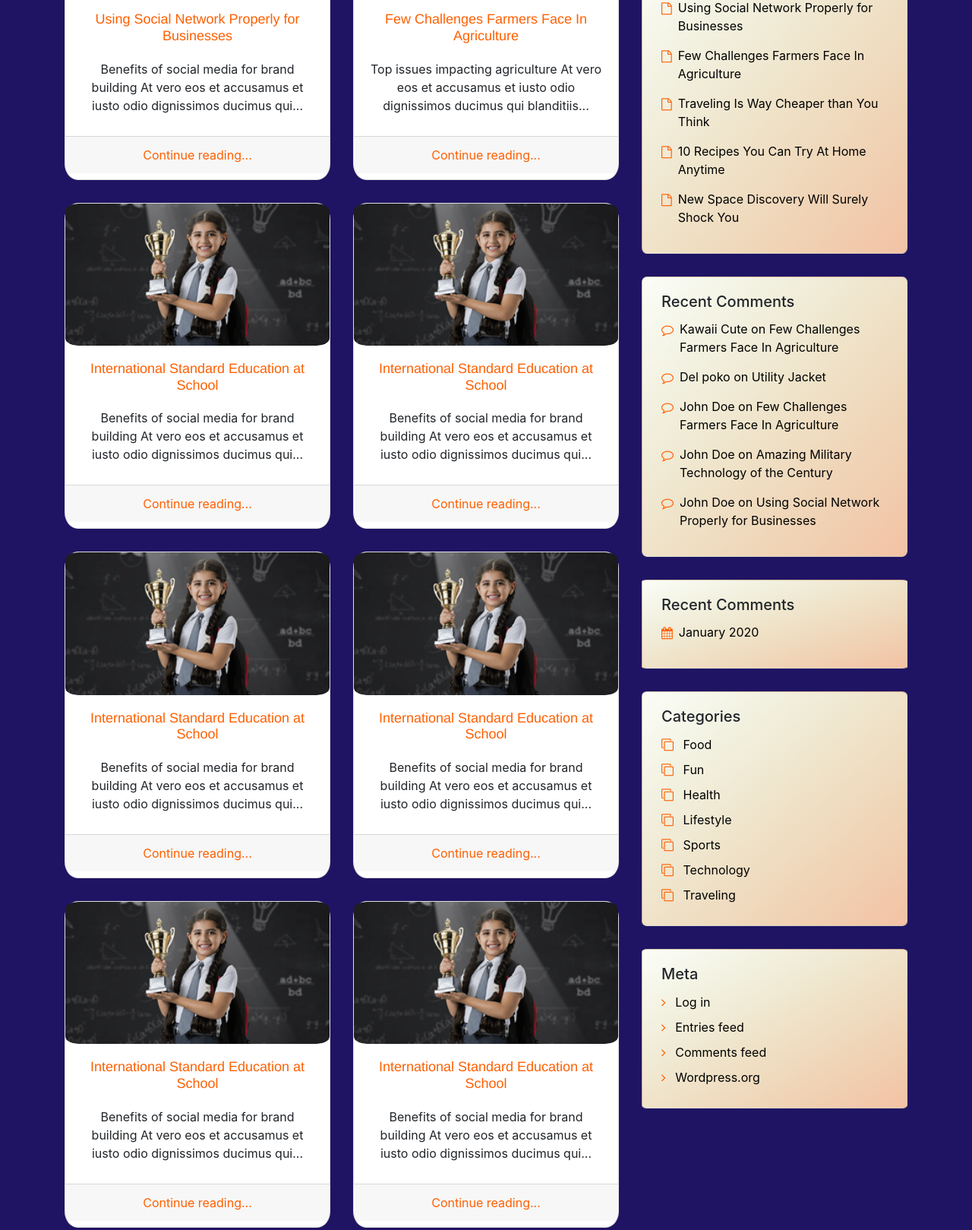
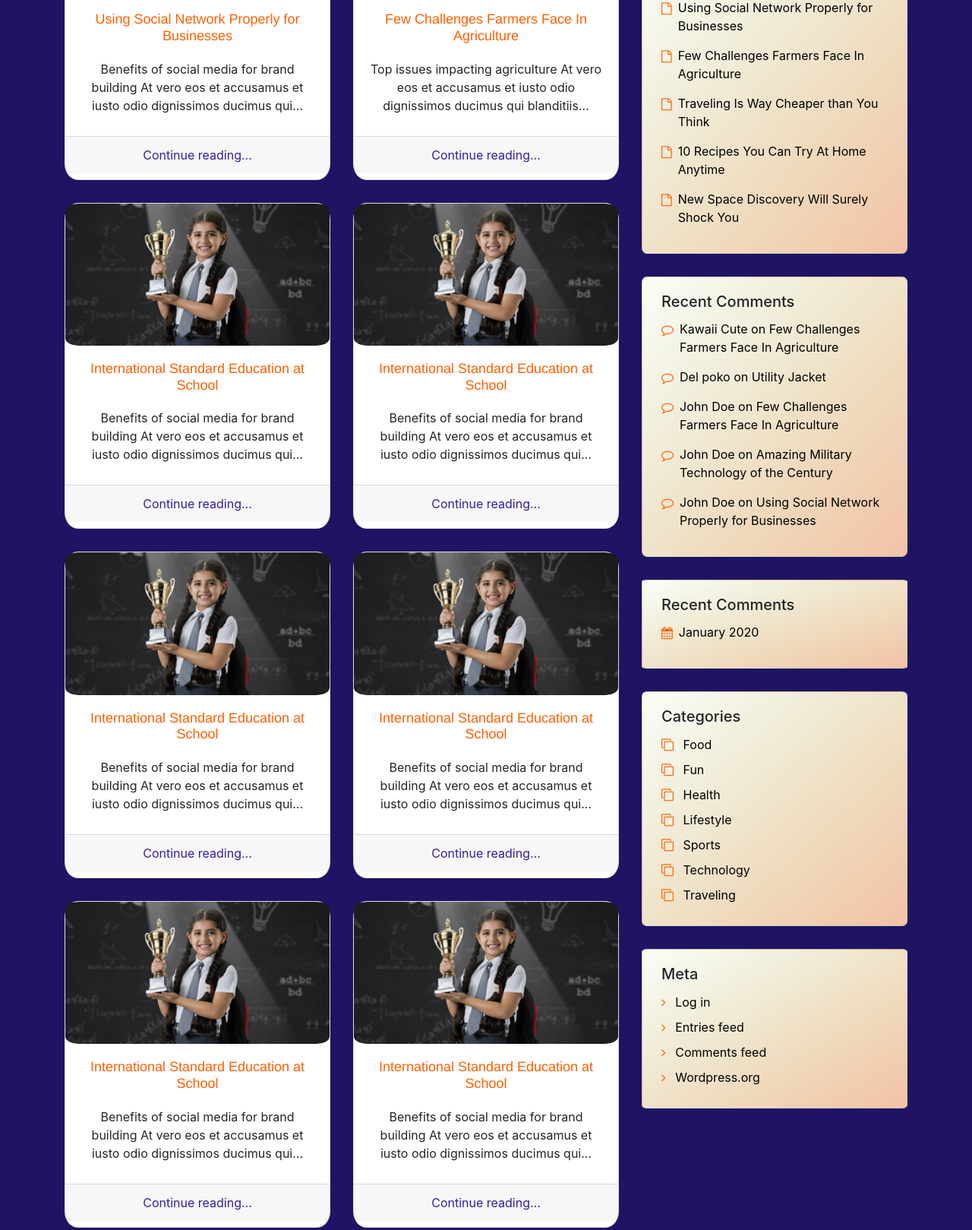
Before and after one commit to RiddhiDhage/Task_Blog.github.io, a plain HTML site: page index.html in a window 1280 px wide. Shown: the part 314-1933 px from the top of the page at 76% size. Drawn offline with Linux system fonts and the light colour scheme.

Commit message:
Update index.html

```diff
--- a/index.html
+++ b/index.html
@@ -35,7 +35,7 @@
                                     <p class="card-text text-center pt-2">Benefits of social media for brand building At vero eos et accusamus et iusto odio dignissimos ducimus qui...</p>
                                 </div>
                                 <div class="card-footer text-center mt-2 mb-2">
-                                    <a href="#" style="color: #ff5f00;">Continue reading...</a>
+                                    <a href="./blog_details.html" style="color: #301fa0;">Continue reading...</a>
                                 </div>
                             </div>
                         </div>
@@ -49,7 +49,7 @@
                                     <p class="card-text text-center pt-2">Top issues impacting agriculture At vero eos et accusamus et iusto odio dignissimos ducimus qui blanditiis...</p>
                                 </div>
                                 <div class="card-footer text-center mt-2 mb-2">
-                                    <a href="#" style="color: #ff5f00;">Continue reading...</a>
+                                    <a href="#" style="color: #301fa0;">Continue reading...</a>
                                 </div>
                             </div>
                         </div>
@@ -63,7 +63,7 @@
                                     <p class="card-text text-center pt-2">Benefits of social media for brand building At vero eos et accusamus et iusto odio dignissimos ducimus qui...</p>
                                 </div>
                                 <div class="card-footer text-center mt-2 mb-2">
-                                    <a href="#" style="color: #ff5f00;">Continue reading...</a>
+                                    <a href="#" style="color: #301fa0;">Continue reading...</a>
                                 </div>
                             </div>
                         </div>
@@ -77,7 +77,7 @@
                                     <p class="card-text text-center pt-2">Benefits of social media for brand building At vero eos et accusamus et iusto odio dignissimos ducimus qui...</p>
                                 </div>
                                 <div class="card-footer text-center mt-2 mb-2">
-                                    <a href="#" style="color: #ff5f00;">Continue reading...</a>
+                                    <a href="#" style="color: #301fa0;">Continue reading...</a>
                                 </div>
                             </div>
                         </div>
@@ -91,7 +91,7 @@
                                     <p class="card-text text-center pt-2">Benefits of social media for brand building At vero eos et accusamus et iusto odio dignissimos ducimus qui...</p>
                                 </div>
                                 <div class="card-footer text-center mt-2 mb-2">
-                                    <a href="#" style="color: #ff5f00;">Continue reading...</a>
+                                    <a href="#" style="color: #301fa0;">Continue reading...</a>
                                 </div>
                             </div>
                         </div>
@@ -105,7 +105,7 @@
                                     <p class="card-text text-center pt-2">Benefits of social media for brand building At vero eos et accusamus et iusto odio dignissimos ducimus qui...</p>
                                 </div>
                                 <div class="card-footer text-center mt-2 mb-2">
-                                    <a href="#" style="color: #ff5f00;">Continue reading...</a>
+                                    <a href="#" style="color: #301fa0;">Continue reading...</a>
                                 </div>
                             </div>
                         </div>
@@ -119,7 +119,7 @@
                                     <p class="card-text text-center pt-2">Benefits of social media for brand building At vero eos et accusamus et iusto odio dignissimos ducimus qui...</p>
                                 </div>
                                 <div class="card-footer text-center mt-2 mb-2">
-                                    <a href="#" style="color: #ff5f00;">Continue reading...</a>
+                                    <a href="#" style="color: #301fa0;">Continue reading...</a>
                                 </div>
                             </div>
                         </div>
@@ -133,7 +133,7 @@
                                     <p class="card-text text-center pt-2">Benefits of social media for brand building At vero eos et accusamus et iusto odio dignissimos ducimus qui...</p>
                                 </div>
                                 <div class="card-footer text-center mt-2 mb-2">
-                                    <a href="#" style="color: #ff5f00;">Continue reading...</a>
+                                    <a href="#" style="color: #301fa0;">Continue reading...</a>
                                 </div>
                             </div>
                         </div>
@@ -147,7 +147,7 @@
                                     <p class="card-text text-center pt-2">Benefits of social media for brand building At vero eos et accusamus et iusto odio dignissimos ducimus qui...</p>
                                 </div>
                                 <div class="card-footer text-center mt-2 mb-2">
-                                    <a href="#" style="color: #ff5f00;">Continue reading...</a>
+                                    <a href="#" style="color: #301fa0;">Continue reading...</a>
                                 </div>
                             </div>
                         </div>
@@ -161,7 +161,7 @@
                                     <p class="card-text text-center pt-2">Benefits of social media for brand building At vero eos et accusamus et iusto odio dignissimos ducimus qui...</p>
                                 </div>
                                 <div class="card-footer text-center mt-2 mb-2">
-                                    <a href="#" style="color: #ff5f00;">Continue reading...</a>
+                                    <a href="#" style="color: #301fa0;">Continue reading...</a>
                                 </div>
                             </div>
                         </div>
```
